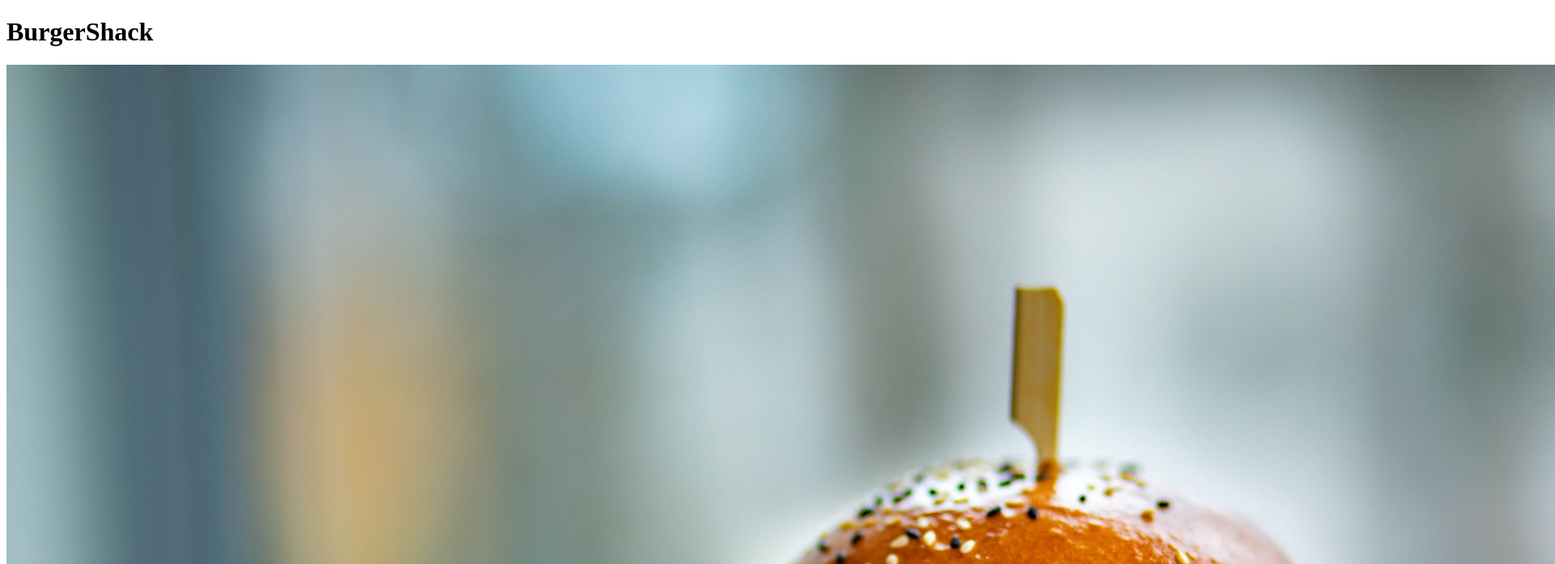
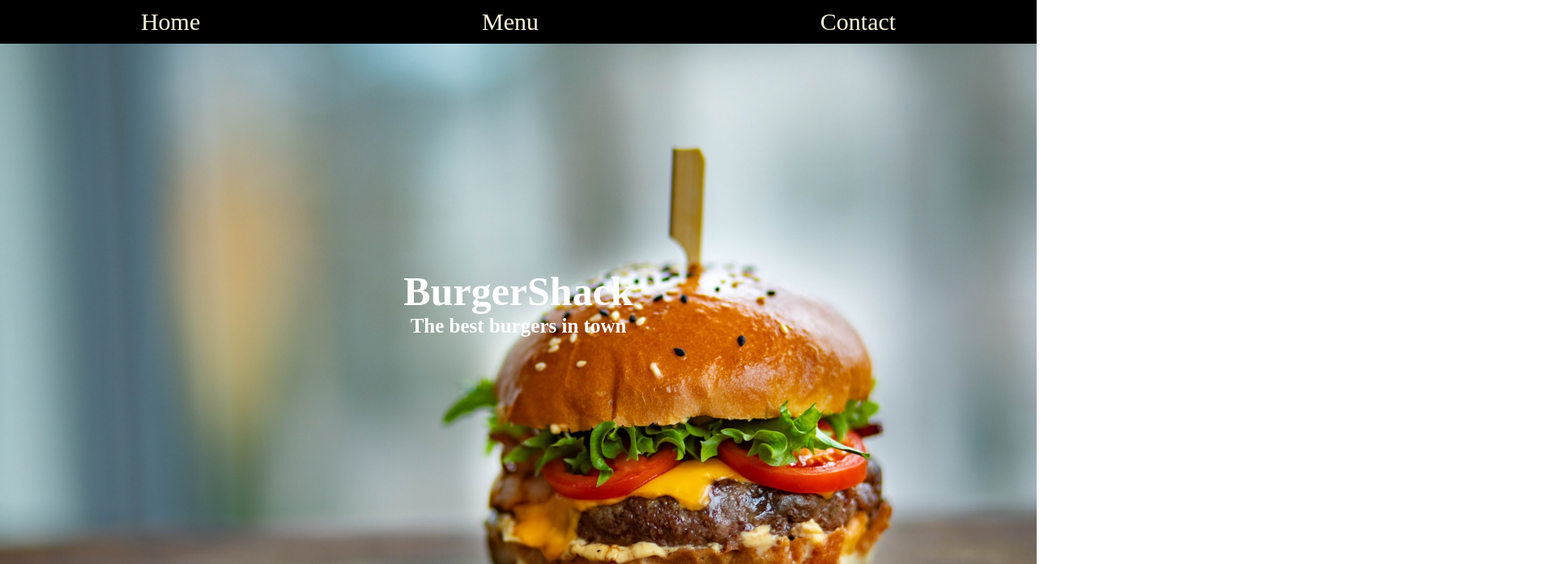
Before and after one commit to sultanp91/restaurant-page, a website built with webpack: page dist/index.html in a window 1280 px wide. Shown: the top 697 px of the page at 81% size, 1920 px wide, since content can reach past the window. Built offline with nearby package versions, Linux system fonts and the light colour scheme.

Commit message:
landing page updated

```diff
--- a/src/landing.js
+++ b/src/landing.js
@@ -2,9 +2,18 @@ function landingPage () {
     let element = document.createElement("div");
     element.innerHTML =
     `
-    <h1>BurgerShack</h1>
-    <img src="../img/pexels-valeria-boltneva-1639565.jpg" alt="burger image">
-    <p>BurgerShack, juiciest burgers you'll ever eat!</p>
+        <nav>
+        <ul>
+            <li>Home</li>
+            <li>Menu</li>
+            <li>Contact</li>
+        </ul>
+    </nav>
+
+    <main>
+        <h2>BurgerShack</h2>
+        <h3>The best burgers in town</h3>
+    </main>
     `
     return element
 }
```
Also changed, not shown: dist/index.html, dist/main.css (added), dist/main.js, dist/main.scss (added), src/contact.js (added), src/menu.js (added), 1 other file.
